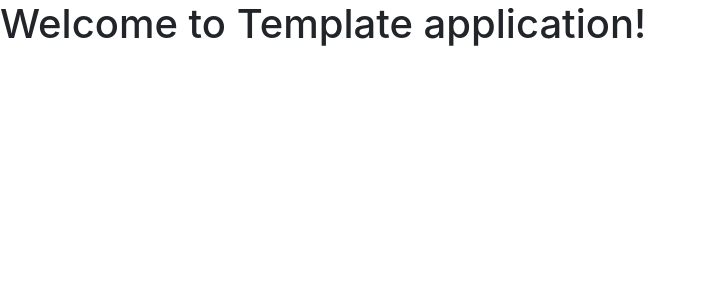
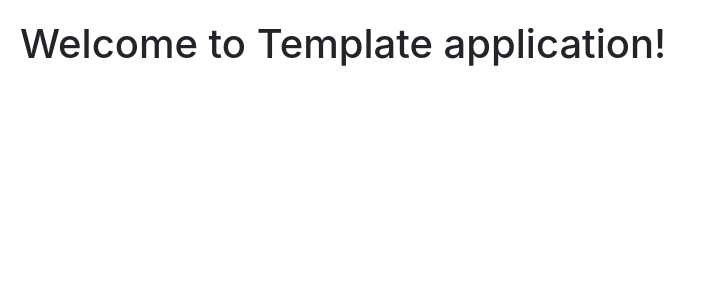
Before and after one commit to qcpi069/angular4-template-app, an Angular app: page / in a window 1280 px wide. Shown: the top 300 px of the page, without its empty margins (0-725 px from the left). Built offline with nearby package versions, Linux system fonts and the light colour scheme.

Commit message:
Adds padding to body style

```diff
--- a/src/styles.css
+++ b/src/styles.css
@@ -1,2 +1,6 @@
 /* You can add global styles to this file, and also import other style files */
-@import '~bootstrap/dist/css/bootstrap.css'
+@import '~bootstrap/dist/css/bootstrap.css';
+
+body{
+    padding: 20px;
+ }
```
